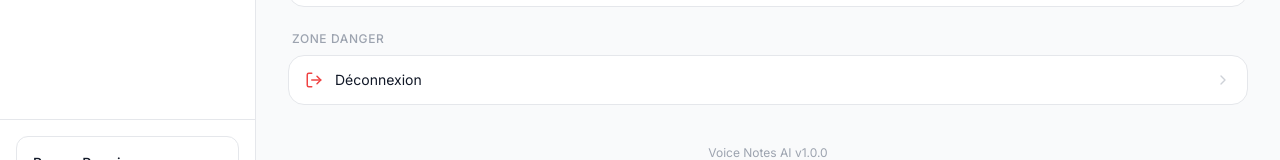
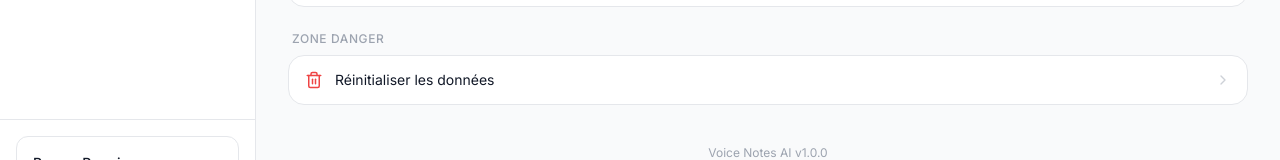
Before and after one commit to davedu229/note-vocale, a React (Vite) app: page /settings in a window 1280 px wide. Shown: the part 1500-1660 px from the top of the page. Built offline with nearby package versions, Linux system fonts and the light colour scheme.

Commit message:
fix: renommer bouton Deconnexion en Reinitialiser les donnees

```diff
--- a/src/pages/SettingsPage.jsx
+++ b/src/pages/SettingsPage.jsx
@@ -1,7 +1,7 @@
 import React, { useState } from 'react';
 import { useSubscription } from '../context/SubscriptionContext';
 import { useTheme } from '../context/ThemeContext';
-import { Activity, Crown, ChevronRight, Bell, Shield, HelpCircle, FileText, Mail, LogOut, ExternalLink, Key, Eye, EyeOff, Check, Sparkles, Moon, Sun } from 'lucide-react';
+import { Activity, Crown, ChevronRight, Bell, Shield, HelpCircle, FileText, Mail, Trash2, ExternalLink, Key, Eye, EyeOff, Check, Sparkles, Moon, Sun } from 'lucide-react';
 import { testConnection, getStoredApiKey, setStoredApiKey, getSummaryStyle, setSummaryStyle, getSummaryStyleOptions } from '../services/ai';
 
 const SettingsPage = ({ onUpgradeClick }) => {
@@ -127,11 +127,11 @@ const SettingsPage = ({ onUpgradeClick }) => {
             title: 'Zone Danger',
             items: [
                 {
-                    icon: LogOut,
-                    label: 'Déconnexion',
+                    icon: Trash2,
+                    label: 'Réinitialiser les données',
                     color: 'text-red-500',
                     action: () => {
-                        if (window.confirm('Êtes-vous sûr de vouloir vous déconnecter ? Toutes vos données locales seront effacées.')) {
+                        if (window.confirm('Êtes-vous sûr de vouloir réinitialiser l\'application ? Toutes vos notes, paramètres et données seront effacés.')) {
                             // Clear all local storage data
                             localStorage.removeItem('voice-notes');
                             localStorage.removeItem('voice_notes_subscription');
```
